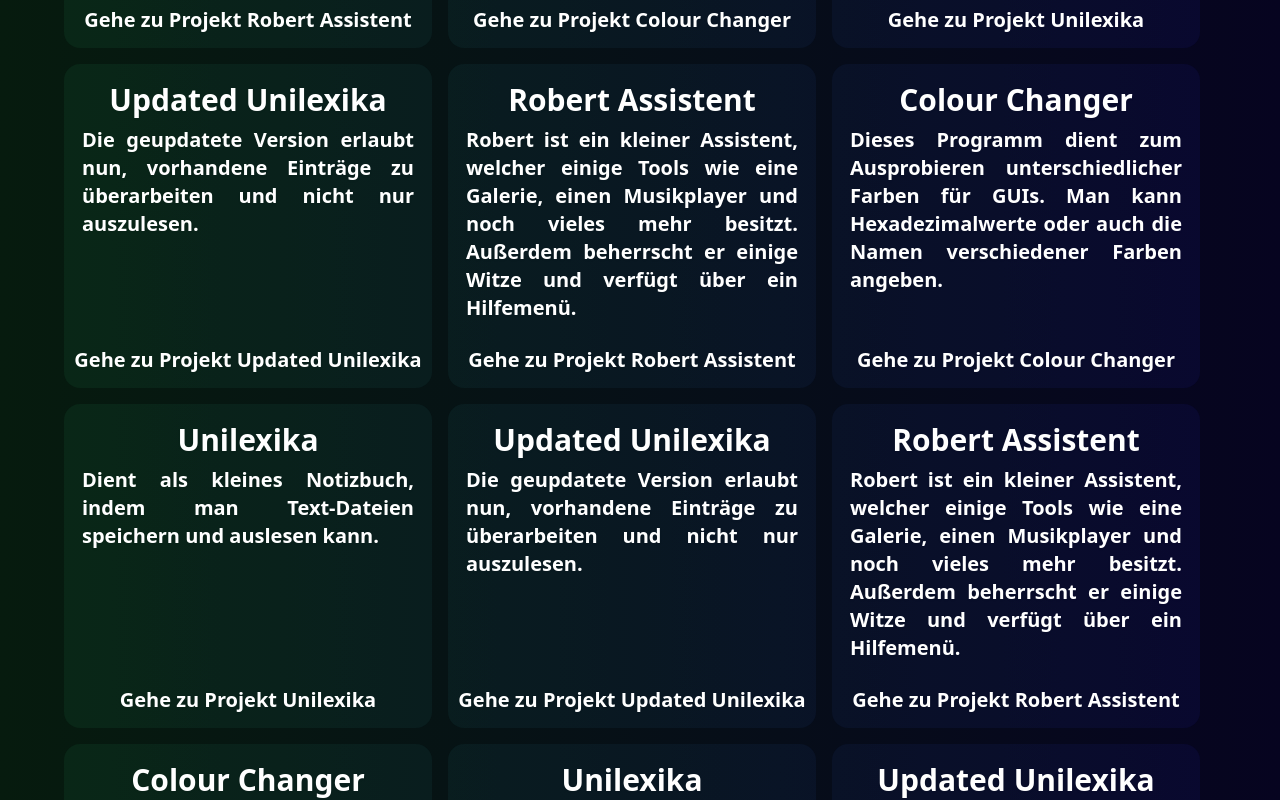
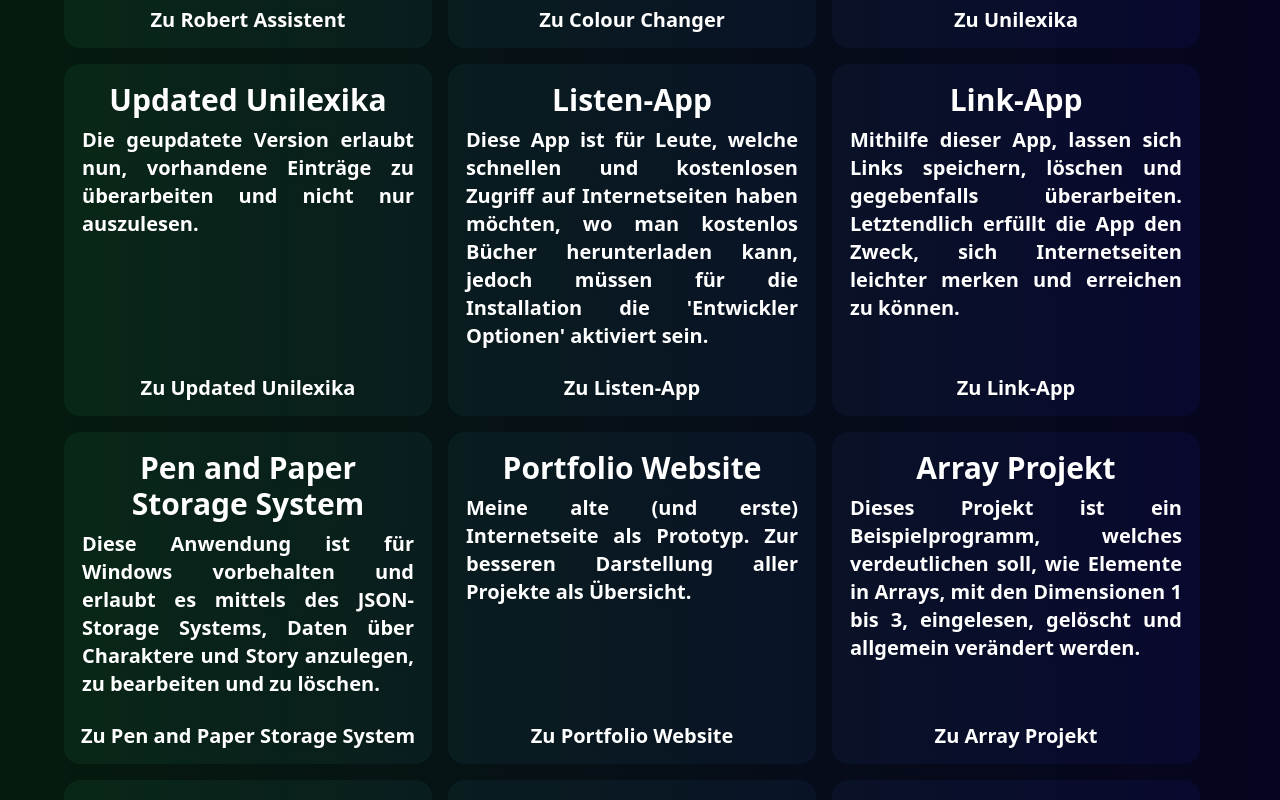
Before and after one commit to tomdevtech/Project-Website, a React (Create React App) app: page / in a window 1280 px wide. Shown: the part 480-1280 px from the top of the page. Built offline with nearby package versions, Linux system fonts and the light colour scheme.

Commit message:
Added content to page and created imprint and data sec. page.

```diff
--- a/src/components/ContentFrame.tsx
+++ b/src/components/ContentFrame.tsx
@@ -11,7 +11,7 @@ export default function ContentFrame({ title, descriptive_text, link }: Props) {
     <div className="ContentFrame">
         <div className="contentHeadline">{title}</div>
         <div className="contentContent"><p>{descriptive_text}</p></div><br/><br/>
-        <div className="contentLink"><a href={link}>Gehe zu Projekt {title}</a></div>
+        <div className="contentLink"><span><a href={link}>Zu {title}</a></span></div>
     </div>
   );
 }
--- a/src/components/ContentFrameBox.tsx
+++ b/src/components/ContentFrameBox.tsx
@@ -32,48 +32,46 @@ export function ContentFrameBox() {
           link={"https://github.com/IllusiveCoder/Updated-Unilexika"}
         ></ContentFrame>
         <ContentFrame
-          title={"Robert Assistent"}
+          title={"Listen-App"}
           descriptive_text={
-            "Robert ist ein kleiner Assistent, welcher einige Tools wie eine Galerie, einen Musikplayer und noch vieles mehr besitzt. Außerdem beherrscht er einige Witze und verfügt über ein Hilfemenü."
+            "Diese App ist für Leute, welche schnellen und kostenlosen Zugriff auf Internetseiten haben möchten, wo man kostenlos Bücher herunterladen kann, jedoch müssen für die Installation die 'Entwickler Optionen' aktiviert sein."
           }
-          link={"https://github.com/IllusiveCoder/Robert-Assistent"}
+          link={"https://github.com/IllusiveCoder/Listenapp"}
         ></ContentFrame>
         <ContentFrame
-          title={"Colour Changer"}
-          descriptive_text={"Dieses Programm dient zum Ausprobieren unterschiedlicher Farben für GUIs. Man kann Hexadezimalwerte oder auch die Namen verschiedener Farben angeben."}
-          link={"https://github.com/IllusiveCoder/Colourchanger"}
+          title={"Link-App"}
+          descriptive_text={"Mithilfe dieser App, lassen sich Links speichern, löschen und gegebenfalls überarbeiten. Letztendlich erfüllt die App den Zweck, sich Internetseiten leichter merken und erreichen zu können."}
+          link={"https://github.com/IllusiveCoder/Link-App"}
         ></ContentFrame>
         <ContentFrame
-          title={"Unilexika"}
-          descriptive_text={"Dient als kleines Notizbuch, indem man Text-Dateien speichern und auslesen kann."}
-          link={"https://github.com/IllusiveCoder/Unilexika"}
+          title={"Pen and Paper Storage System"}
+          descriptive_text={"Diese Anwendung ist für Windows vorbehalten und erlaubt es mittels des JSON-Storage Systems, Daten über Charaktere und Story anzulegen, zu bearbeiten und zu löschen."}
+          link={"https://github.com/IllusiveCoder/Pen-and-Paper"}
         ></ContentFrame>
         <ContentFrame
-          title={"Updated Unilexika"}
-          descriptive_text={"Die geupdatete Version erlaubt nun, vorhandene Einträge zu überarbeiten und nicht nur auszulesen."}
-          link={"https://github.com/IllusiveCoder/Updated-Unilexika"}
+          title={"Portfolio Website"}
+          descriptive_text={"Meine alte (und erste) Internetseite als Prototyp. Zur besseren Darstellung aller Projekte als Übersicht."}
+          link={"https://github.com/IllusiveCoder/Portfolio"}
         ></ContentFrame>
         <ContentFrame
-          title={"Robert Assistent"}
-          descriptive_text={
-            "Robert ist ein kleiner Assistent, welcher einige Tools wie eine Galerie, einen Musikplayer und noch vieles mehr besitzt. Außerdem beherrscht er einige Witze und verfügt über ein Hilfemenü."
-          }
-          link={"https://github.com/IllusiveCoder/Robert-Assistent"}
+          title={"Array Projekt"}
+          descriptive_text={"Dieses Projekt ist ein Beispielprogramm, welches verdeutlichen soll, wie Elemente in Arrays, mit den Dimensionen 1 bis 3, eingelesen, gelöscht und allgemein verändert werden."}
+          link={"https://github.com/IllusiveCoder/Arrays"}
         ></ContentFrame>
         <ContentFrame
-          title={"Colour Changer"}
-          descriptive_text={"Dieses Programm dient zum Ausprobieren unterschiedlicher Farben für GUIs. Man kann Hexadezimalwerte oder auch die Namen verschiedener Farben angeben."}
-          link={"https://github.com/IllusiveCoder/Colourchanger"}
+          title={"IC-Autodocker"}
+          descriptive_text={"Programm zum spielerischen Herantreten an Docker und zum Ausprobieren jeglicher Funktionalität."}
+          link={"https://github.com/IllusiveCoder/IC-Autodocker"}
         ></ContentFrame>
         <ContentFrame
-          title={"Unilexika"}
-          descriptive_text={"Dient als kleines Notizbuch, indem man Text-Dateien speichern und auslesen kann."}
-          link={"https://github.com/IllusiveCoder/Unilexika"}
+          title={"IC-Autodocker Python Package"}
+          descriptive_text={"Python Package mit voller Funktionalität von IC-Autodocker, jedoch ohne GUI."}
+          link={"https://github.com/IllusiveCoder/IC-Autodocker-Python-Package"}
         ></ContentFrame>
         <ContentFrame
-          title={"Updated Unilexika"}
-          descriptive_text={"Die geupdatete Version erlaubt nun, vorhandene Einträge zu überarbeiten und nicht nur auszulesen."}
-          link={"https://github.com/IllusiveCoder/Updated-Unilexika"}
+          title={"Webseite"}
+          descriptive_text={"Neue Projektseite für mich als Software Entwickler und meine Projekte. Erstellt mit React und TailwindCSS."}
+          link={"https://github.com/IllusiveCoder/website"}
         ></ContentFrame>
       </div>
       <footer className="footer"><a href="..." className="footerElement">Datenschutz</a> <a href="..." className="footerElement">Impressum</a></footer>
```
Also changed, not shown: src/components/dataSec.tsx (added, +9 -0 lines), src/components/imprint.tsx (added, +9 -0 lines), public/manifest.json, 1 other file (tests, documents, lock files or other folders).
